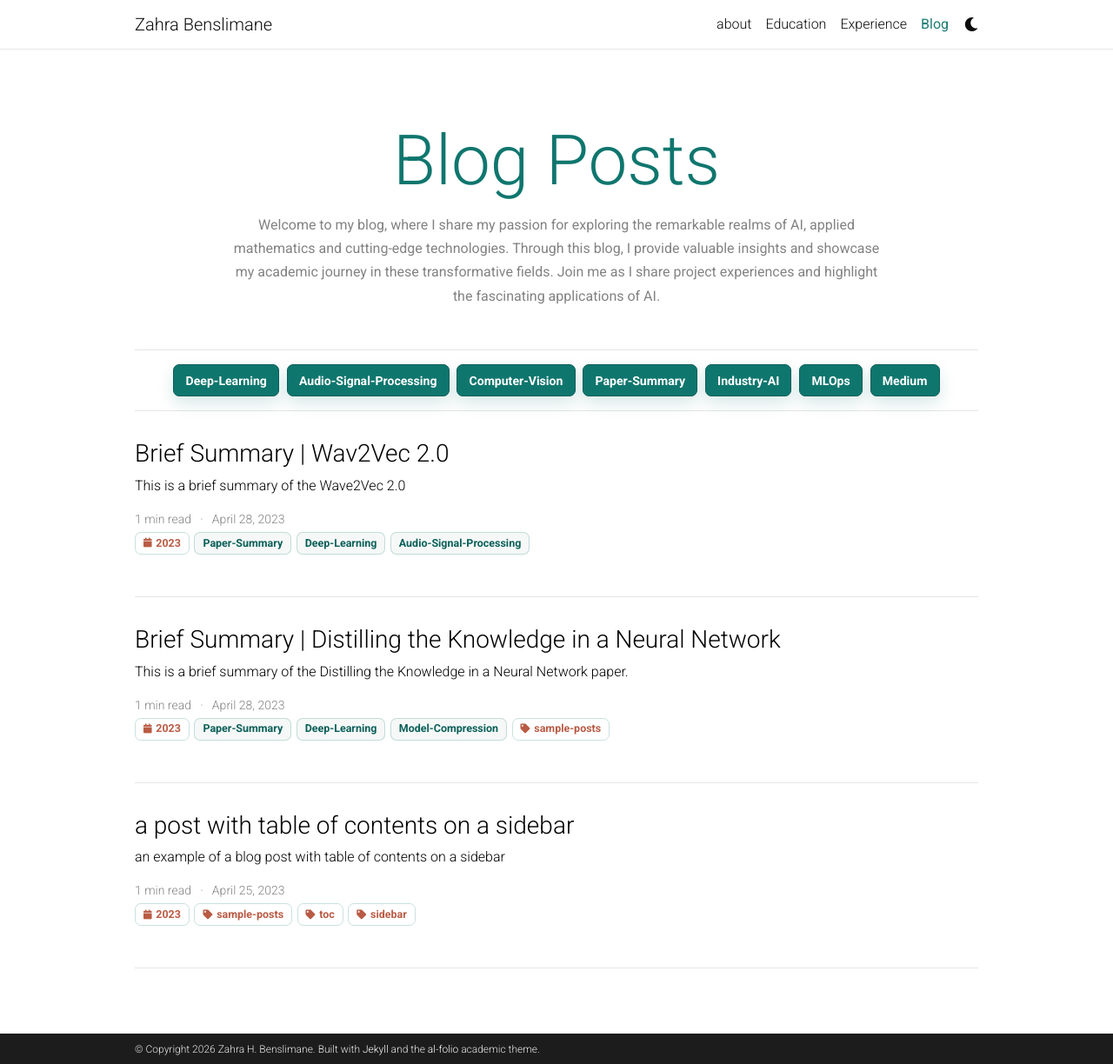
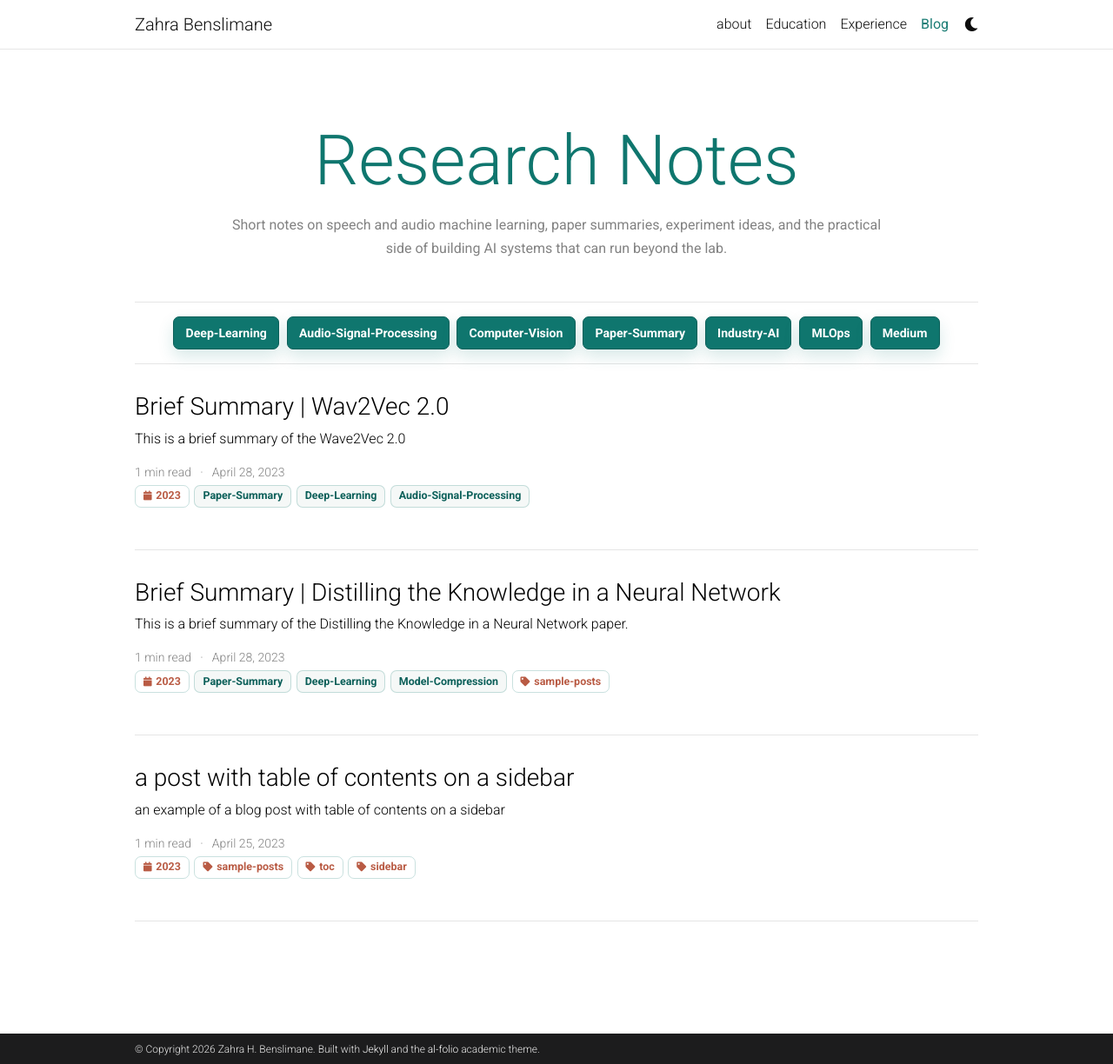
Before and after one commit to ZahraBenslimane/Portfolio, a Jekyll site: the page built from blog/index.html, in a window 1280 px wide and 1224 px high. Shown: the whole window at 87% size. Built offline with Jekyll 4.4.1, drawn with Linux system fonts in a browser that asks for light colours; the list of posts is cut into pages by our own code; comment, search, counter and statistics services are not loaded; a style sheet for code colours, icons or effects is not loaded.

Commit message:
new version layout

```diff
--- a/_config.yml
+++ b/_config.yml
@@ -119,9 +119,9 @@ bing_site_verification:  # out your bing-site-verification ID (Bing Webmaster)
 # Blog
 # -----------------------------------------------------------------------------
 
-blog_name: Blog Posts # blog_name will be displayed in your blog page
+blog_name: Research Notes # blog_name will be displayed in your blog page
 blog_nav_title: Blog # your blog must have a title for it to be displayed in the nav bar
-blog_description: Welcome to my blog, where I share my passion for exploring the remarkable realms of AI, applied mathematics and cutting-edge technologies. Through this blog, I provide valuable insights and showcase my academic journey in these transformative fields. Join me as I share project experiences and highlight the fascinating applications of AI.
+blog_description: Short notes on speech and audio machine learning, paper summaries, experiment ideas, and the practical side of building AI systems that can run beyond the lab.
 permalink: /blog/:year/:title/
 
 # Pagination
```
